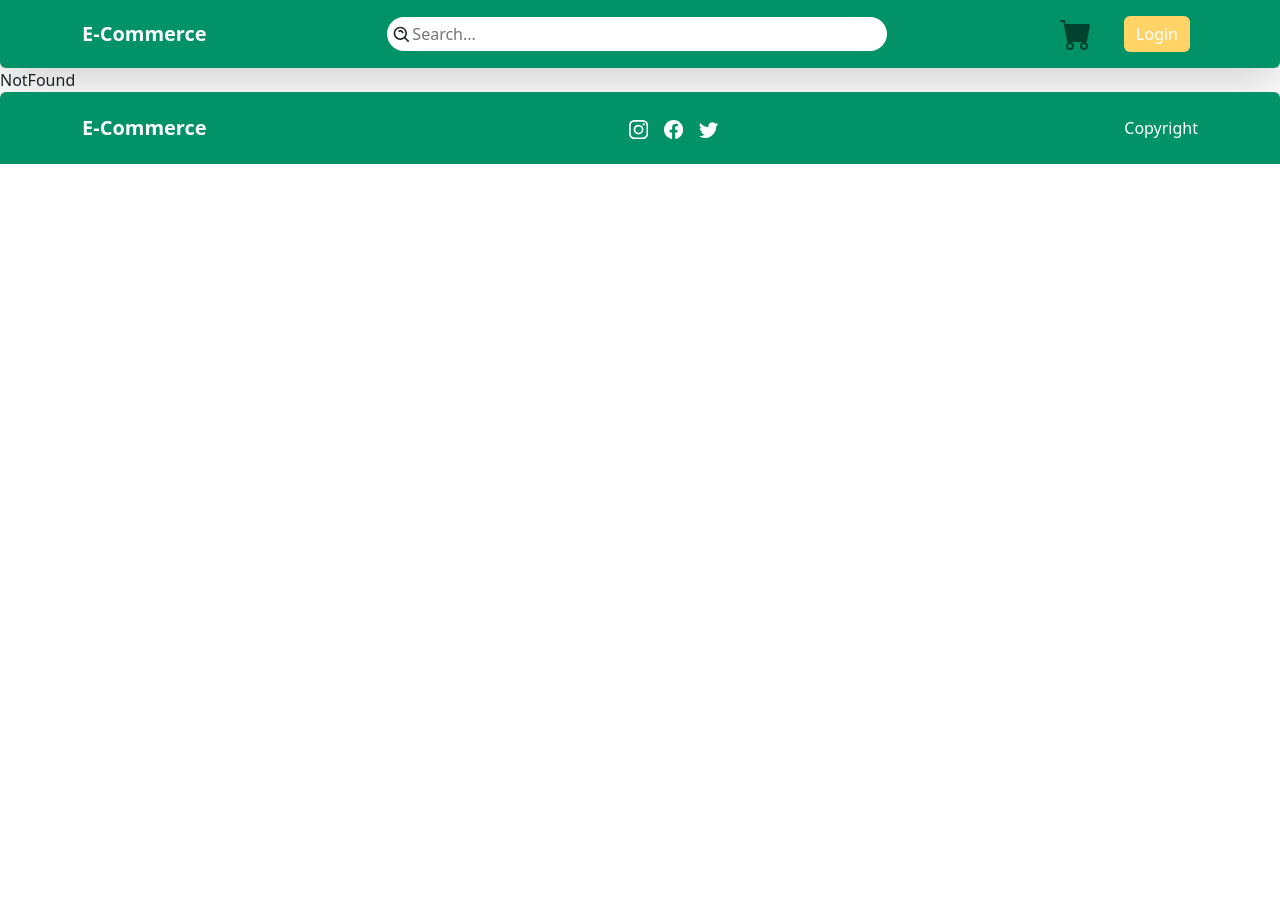
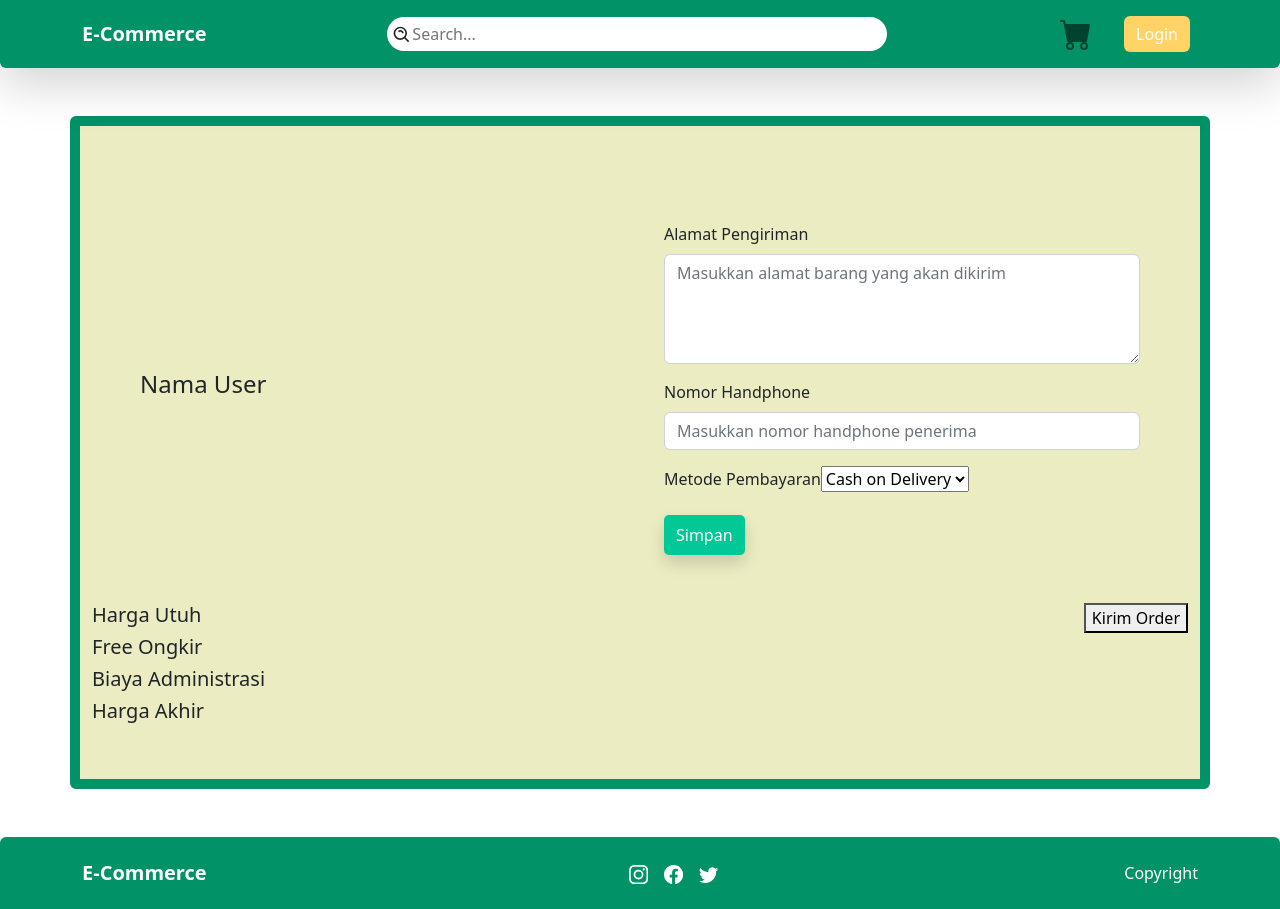
Before and after one commit to ALTA-GROUP-PROJECT-COLLAB-FE-BE/E-COMMERCE-APP, a React (Create React App) app: page /checkout in a window 1280 px wide. Before the commit the page ends 800 px from the top, so only its background shows below. Built offline with nearby package versions, Linux system fonts and the light colour scheme.

Commit message:
beneran baru styling saja

```diff
--- a/src/App.js
+++ b/src/App.js
@@ -7,6 +7,8 @@ import EditProfile from "./pages/EditProfile";
 import Home from "./pages/Home";
 import NotFound from "./pages/NotFound";
 import Profile from "./pages/Profile";
+import Checkout from "./pages/Checkout";
+import HistoryOrder from "./pages/HistoryOrder"
 
 function App() {
   return (
@@ -19,6 +21,8 @@ function App() {
           <Route path="/profile" element={<Profile />} />
           <Route path="/editprofile/:id" element={<EditProfile />} />
           <Route path="*" element={<NotFound />} />
+          <Route path="/checkout" element={<Checkout />} />
+          <Route path="/historyorder" element={<HistoryOrder />} />
         </Routes>
         <Footer />
       </Router>
--- /dev/null
+++ b/src/components/OrderItems.jsx
@@ -0,0 +1,24 @@
+import React from "react";
+import { Card, Button } from "react-bootstrap";
+import "../App.css";
+
+const OrderItems = (props, onClickRemove) => {
+    return (
+        <div className="col-12 justify-center">
+            <Card className="m-3 shadow-lg justify-center align-self-center">
+                <Card.Body className="row" style={{ display: "flex" }}>
+                    <Card.Title className="text-wrap fs-6 fw-normal overflow-hidden">Nama Penjual / Nama Product</Card.Title>
+                    <Card.Img variant="top" src={props.image} style={{ width: "8rem", height: "10rem" }} className="justify-center mx-auto my-2 image-fluid" />
+                    <Card.Text className="text-wrap fs-6">Harga</Card.Text>
+                    <Card.Text className="text-wrap fs-6">Jumlah</Card.Text>
+                    <Card.Text className="text-wrap fs-6">Total Harga</Card.Text>
+                    <Card.Text className="text-wrap fs-6">Tanggal Order</Card.Text>
+                    <Card.Text className="text-wrap fs-6">Status Order</Card.Text>
+                    <Button variant="secondary" onClick={onClickRemove}>Cancel Order</Button>
+                </Card.Body>
+            </Card>
+        </div>
+    );
+}
+
+export default OrderItems;
--- a/src/components/ProfileItems.jsx
+++ b/src/components/ProfileItems.jsx
@@ -4,7 +4,7 @@ import "../App.css";
 
 function ProfileItems({ image, username, onClickEdit, onClickCreate, onClickProduct, onClickOrder, onClickLogOut, onClickRemove }) {
     return (
-        <div className="col-md-12 col-lg-12 col-12 justify-center">
+        <div className="col-md-12 col-lg-12 col-12 justify-center" /*style={{ display: "flex", alignContent: "center" }}*/>
             <Card className="m-3 shadow-lg justify-center align-self-center">
                 <Card.Body style={{ backgroundColor: "#ebecc1" }}>
                     <Card.Img variant="top" src="https://icon-library.com/images/no-profile-picture-icon/no-profile-picture-icon-2.jpg" style={{ width: "10rem", height: "10rem" }} className="row mx-auto my-2 image-fluid" />
--- /dev/null
+++ b/src/pages/Checkout.jsx
@@ -0,0 +1,89 @@
+import React, { useState } from "react";
+import { Container, Modal, Button, ModalTitle, ModalBody, ModalFooter, ModalHeader } from "react-bootstrap";
+
+function Checkout() {
+    const [show, setShow] = useState(false);
+    const handleClose = () => setShow(false);
+    const handleShow = () => setShow(true);
+
+    return (
+        <Container className="my-5 px-auto rounded border-main justify-center align-items-center">
+            <section className="py-5 vh-150">
+                <div className="container px-4 px-lg-5 my-5">
+                    <div className="row gx-4 gx-lg-5 align-items-center">
+                        <div className="col-md-6">
+                            <h4>Nama User</h4>
+                        </div>
+                        <div className="col-md-6">
+                            <form>
+                                <div className="mb-3">
+                                    <label htmlFor="alamatPengiriman" className="form-label">
+                                        Alamat Pengiriman
+                                    </label>
+                                    <textarea className="form-control" id="alamatPengiriman" placeholder="Masukkan alamat barang yang akan dikirim" rows={4} cols={50} />
+                                </div>
+                                <div className="mb-3">
+                                    <label htmlFor="nomorHandphone" className="form-label">
+                                        Nomor Handphone
+                                    </label>
+                                    <input type="text" className="form-control" id="nomorHandphone" placeholder="Masukkan nomor handphone penerima" />
+                                </div>
+                                <div className="mb-3">
+                                    <label htmlFor="metodePembayaran" className="form-label">
+                                        Metode Pembayaran
+                                    </label>
+                                    <select name="metode" id="metode">
+                                        <option value="cod">Cash on Delivery</option>
+                                        <option value="transfer">Transfer Tunai</option>
+                                    </select>
+                                </div>
+                            </form>
+                            <div className="d-flex justify-content-between">
+                                <button className=" flex-shrink-0 button-main shadow" type="button" onClick={handleShow}>
+                                    Simpan
+                                </button>
+                                <Modal show={show} onHide={handleClose}>
+                                    <ModalHeader closeButton>
+                                        <ModalTitle>Informasi Rekening</ModalTitle>
+                                    </ModalHeader>
+                                    <ModalBody>
+                                        <div className="mb-3">
+                                            <label htmlFor="nomorHandphone" className="form-label">
+                                                Total Harga yang perlu dibayar
+                                            </label>
+                                            <input type="text" className="form-control" id="nomorHandphone" placeholder="Rp 10.000.000" disabled />
+                                        </div>
+                                        <div className="mb-3">
+                                            <label htmlFor="nomorHandphone" className="form-label">
+                                                Nomor Rekening Bersama
+                                            </label>
+                                            <input type="text" className="form-control" id="nomorHandphone" placeholder="1111222233334444" disabled />
+                                        </div>
+                                    </ModalBody>
+                                    <ModalFooter>
+                                        <Button variant="secondary" onClick={handleClose}>Close</Button>
+                                    </ModalFooter>
+                                </Modal>
+                            </div>
+                        </div>
+                    </div>
+                </div>
+                <div className="box-footer d-flex justify-content-between flex-column flex-lg-row">
+                    <div className="right mb-lg-0 mb-2">
+                        <h5>Harga Utuh</h5>
+                        <h5>Free Ongkir</h5>
+                        <h5>Biaya Administrasi</h5>
+                        <h5>Harga Akhir</h5>
+                    </div>
+                    <div className="right">
+                        <button type="submit" className="button-secondary">
+                            Kirim Order
+                        </button>
+                    </div>
+                </div>
+            </section>
+        </Container>
+    );
+}
+
+export default Checkout;
--- /dev/null
+++ b/src/pages/HistoryOrder.jsx
@@ -0,0 +1,46 @@
+import axios from "axios";
+import { useEffect, useState } from "react";
+import { Container } from "react-bootstrap";
+import "../App.css";
+import OrderItems from "../components/OrderItems";
+
+function Profile() {
+    const urlApi = "https://fakestoreapi.com/users/1";
+    const [orders, setOrders] = useState([]);
+
+    const getOrders = async () => {
+        await axios
+            .get(urlApi)
+            .then((res) => {
+                setOrders(res.data);
+            })
+            .catch((err) => {
+                alert(err.message);
+            });
+    };
+
+    useEffect(() => {
+        getOrders();
+    }, []);
+
+    const handleRemove = (data) => {
+
+    }
+
+    return (
+        <>
+            <section>
+                <Container className="my-5 px-auto rounded border-main justify-center align-items-center">
+                    <OrderItems />
+                    {/*
+                 {orders.map((order)=>{
+
+                        return <OrderItems username={profiles.username} key={profiles.id}onClickRemove={() => handleRemove(orders)} />;
+                 })}*/}
+                </Container>
+            </section>
+        </>
+    );
+}
+
+export default Profile;
```
